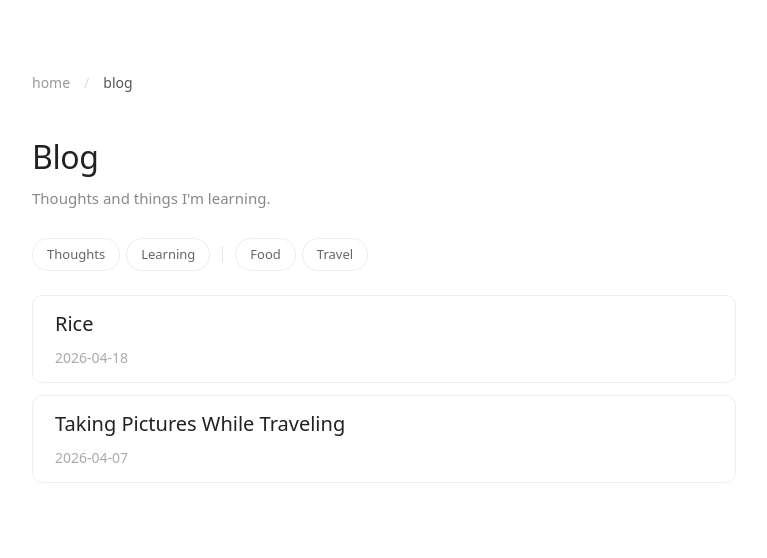
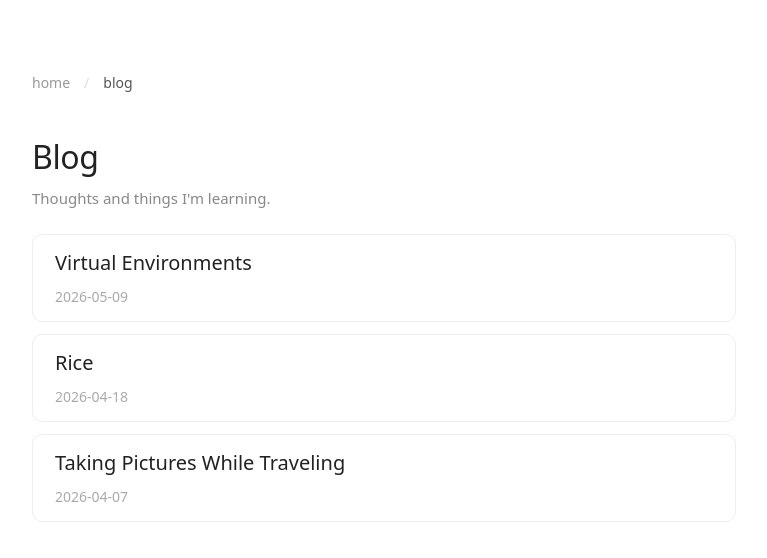
Before and after one commit to gaoe03/personalwebsite, a React (Vite) app: page /blog in a window 1280 px wide. Shown: the top 558 px of the page, without its empty margins (256-1023 px from the left). Built offline with nearby package versions, Linux system fonts and the light colour scheme.

Commit message:
added avp blog post, images, removed blog sorting

```diff
--- a/src/Blog.jsx
+++ b/src/Blog.jsx
@@ -1,27 +1,5 @@
-import { useState, useMemo } from 'react';
 import { Link } from 'react-router-dom';
 import posts from './posts/index.js';
-
-const FilterChip = ({ label, active, onClick }) => (
-  <button
-    onClick={onClick}
-    style={{
-      fontSize: '13px',
-      padding: '6px 14px',
-      borderRadius: '16px',
-      background: active ? '#222' : '#fff',
-      color: active ? '#fff' : '#666',
-      border: `1px solid ${active ? '#222' : '#eee'}`,
-      fontWeight: active ? 500 : 400,
-      cursor: 'pointer',
-      transition: 'all 0.15s ease',
-      whiteSpace: 'nowrap',
-      fontFamily: 'inherit',
-    }}
-  >
-    {label}
-  </button>
-);
 
 const PostCard = ({ post }) => {
   const dateLabel = post.status === 'growing'
@@ -59,28 +37,13 @@ const PostCard = ({ post }) => {
 };
 
 export default function Blog() {
-  const [typeFilter, setTypeFilter] = useState('all');
-  const [categoryFilter, setCategoryFilter] = useState('all');
-
-  const categories = useMemo(() => {
-    const set = new Set(posts.filter((p) => p.status !== 'draft').map((p) => p.category).filter(Boolean));
-    return Array.from(set).sort();
-  }, []);
-
-  const visible = posts.filter((p) => {
-    if (p.status === 'draft') return false;
-    if (typeFilter !== 'all' && p.type !== typeFilter) return false;
-    if (categoryFilter !== 'all' && p.category !== categoryFilter) return false;
-    return true;
-  });
+  const visible = posts.filter((p) => p.status !== 'draft');
 
   return (
     <div style={{ backgroundColor: '#fff', minHeight: '100vh', fontFamily: 'system-ui, -apple-system, sans-serif', color: '#333' }}>
       <style>{`
         .post-card:hover { border-color: #ccc !important; }
         .post-card:hover .post-title { color: #000; }
-        .filter-row::-webkit-scrollbar { display: none; }
-        .filter-row { scrollbar-width: none; }
       `}</style>
 
       <div style={{ maxWidth: '760px', margin: '0 auto', padding: '72px 28px 120px' }}>
@@ -96,38 +59,13 @@ export default function Blog() {
         </div>
 
         {/* Header */}
-        <div style={{ marginBottom: '28px' }}>
+        <div style={{ marginBottom: '24px' }}>
           <h1 style={{ fontSize: '32px', color: '#222', fontWeight: 500, letterSpacing: '-0.4px', marginBottom: '6px' }}>
             Blog
           </h1>
           <p style={{ color: '#888', fontSize: '15px', lineHeight: 1.5 }}>
             Thoughts and things I'm learning.
           </p>
-        </div>
-
-        {/* Filter row */}
-        <div className="filter-row" style={{ display: 'flex', gap: '6px', overflowX: 'auto', paddingBottom: '4px', marginBottom: '20px', alignItems: 'center' }}>
-          <FilterChip
-            label="Thoughts"
-            active={typeFilter === 'thoughts'}
-            onClick={() => setTypeFilter(typeFilter === 'thoughts' ? 'all' : 'thoughts')}
-          />
-          <FilterChip
-            label="Learning"
-            active={typeFilter === 'learning'}
-            onClick={() => setTypeFilter(typeFilter === 'learning' ? 'all' : 'learning')}
-          />
-          {categories.length > 0 && (
-            <div style={{ width: '1px', height: '16px', background: '#e5e5e5', margin: '0 6px', flexShrink: 0 }} />
-          )}
-          {categories.map((c) => (
-            <FilterChip
-              key={c}
-              label={c}
-              active={categoryFilter === c}
-              onClick={() => setCategoryFilter(categoryFilter === c ? 'all' : c)}
-            />
-          ))}
         </div>
 
         {/* Posts */}
--- a/src/BlogPost.jsx
+++ b/src/BlogPost.jsx
@@ -37,8 +37,12 @@ export default function BlogPost() {
         .post-content .intro-image { float: right; width: 180px; margin: 4px 0 12px 24px; border-radius: 10px; border: 1px solid #eee; padding: 8px 8px 6px; background: #fff; }
         .post-content .intro-image img { width: 100%; display: block; border-radius: 4px; }
         .post-content .intro-image figcaption { text-align: center; font-size: 11px; color: #999; margin-top: 6px; font-style: italic; }
+        .post-content .feature-image { margin: 0 0 1.8em; }
+        .post-content .feature-image img { width: 100%; display: block; border-radius: 8px; }
+        .post-content .feature-image figcaption { text-align: center; font-size: 12px; color: #999; margin-top: 8px; font-style: italic; }
         @media (max-width: 600px) {
           .post-content .intro-image { float: none; display: block; margin: 0 auto 20px; width: 55%; max-width: 180px; }
+          .post-content .feature-image { margin-bottom: 1.5em; }
         }
       `}</style>
       <div style={{ maxWidth: '680px', margin: '0 auto', padding: '72px 28px 120px' }}>
@@ -60,19 +64,6 @@ export default function BlogPost() {
 
         {/* Post */}
         <article>
-          <p style={{
-            color: '#aaa',
-            fontSize: '11.5px',
-            fontWeight: 500,
-            letterSpacing: '1.2px',
-            textTransform: 'uppercase',
-            marginBottom: '14px',
-          }}>
-            {post.type} · {post.category}
-            {post.status === 'growing' && (
-              <span style={{ marginLeft: '8px', color: '#bbb', letterSpacing: '0.3px', textTransform: 'none', fontSize: '12px', fontStyle: 'italic' }}>growing</span>
-            )}
-          </p>
           <h1 style={{ fontSize: '24px', fontWeight: 500, color: '#222', marginBottom: '8px', lineHeight: 1.3, letterSpacing: '-0.3px' }}>
             {post.title}
           </h1>
--- /dev/null
+++ b/src/posts/virtual-environments.mdx
@@ -0,0 +1,34 @@
+export const meta = {
+  title: 'Virtual Environments',
+  date: '2026-05-09',
+  type: 'thoughts',
+  category: 'Technology',
+  status: 'published',
+  excerpt: 'The Vision Pro is still too expensive and too niche, but its environments make a stronger case than people give them credit for.',
+};
+
+There's been news recently of Apple scaling back on their Vision Pro plans. Sales have been pretty low since its launch in February 2024. It is a bit disappointing, but also understandable. The heavy weight of the headset makes it uncomfortable to use for longer periods, and it's priced really high for the average consumer. Developers don't have much incentive to build for such a small userbase either. Meanwhile the Meta Quest exists at a fraction of the price, and now there's a whole new wave of glasses tech entering the space. I wanted to share my thoughts having owned one of these since launch, now questioning if I should sell it used on eBay.
+
+One of the main use cases people bring up is productivity, like connecting your Mac screen and working with a much larger display. I've tried it and it works well, but my PC setup at home already covers everything I need so I don't really use it for that. The most important feature to me is the display quality. Apple advertises ~23 million pixels total across both eyes, compared to the Quest 3's ~9 million. Having owned both headsets, the difference is noticeable and it matters more than I expected. I can watch movies and YouTube at a size that feels like a real theater without any of the graininess I associated with VR before.
+
+Apple has these environments built into the OS. Immersive spaces you can sit inside while using the headset. Yosemite, Bora Bora, the Moon, Jupiter. You can dial the immersion up or down so your room slowly disappears and gets replaced by the environment around you. One environment, Mt. Hood, especially resonated with me. Its real location is Trillium Lake in Oregon, with a lake view and mountain backdrop.
+
+<figure className="feature-image">
+  <img src="/posts/mt-hood.jpg" alt="Mount Hood environment on Apple Vision Pro" />
+  <figcaption>Mt. Hood on Vision Pro</figcaption>
+</figure>
+
+I know I'm not actually there. But the display is sharp enough and sound design convincing enough that my brain responds to it anyway. The raindrops that ripple onto the lake water, the sound of winds rustling the leaves in the forest that you only discover after you turn your head. You can switch between day and night versions too, and the night version is even more mesmerizing. The reflection of the snow capped mountain on the water is even more prominent, and if you have a video playing, it mirrors accurately onto the water as well. It reminded me of summer nights in high school when my friends would walk around parks at night and just talk. The sky never dark enough where you can't see anything, the feeling of having the entire place to yourself since everyone else is gone. I ended up actually booking a trip to the real Trillium Lake too (shameless plug, [@gaofiles on YouTube](https://www.youtube.com/@gaofiles)).
+
+It does sound a little dystopian to be using a virtual world to relax. The obvious response is to just go outside and enjoy these same things, and yeah, I do go outside. But going outside has more logistics. You have to drive somewhere, deal with weather, deal with people, etc. You're not going to sit beside a perfectly quiet mountain lake and also get work done, or project a movie theater sized screen over the lake. The Vision Pro gives me maybe 70% of that feeling instantly, with no people around, and that's good enough for me.
+
+What makes the environments work as well as they do is that Apple clearly put a lot of money and effort into building them. According to an interview with an Apple engineer, there are dedicated teams that travel to these locations, spend days capturing them, and then spend even more time in post making them feel right. For Mount Hood they even removed a road from the real location so the final version would feel more serene. That's a pretty big difference from the VR videos on YouTube that are usually just captured on a consumer action camera like a GoPro.
+
+<figure className="feature-image">
+  <img src="/posts/visionpro-environments.jpg" alt="Apple Vision Pro environment options" />
+  <figcaption>A few different environment options</figcaption>
+</figure>
+
+The environments feature is also really useful in different situations. As I've mentioned earlier, I don't usually work at home with my Vision Pro. Instead, I use it for the situations where I need to get some work done outside of that environment. If I'm on a trip with friends who are being loud in the living room, I can use Vision Pro environments to get rid of that noise. I've also used it on flights and genuinely forget that I'm on the plane. Doesn't matter where I am, the screen is the same, the environment is the same.
+
+Apple has shown that these environments can be genuinely impressive, and that's with first generation hardware that's still too bulky and expensive. But they don't release that many of them, and I think that's tied to the same problem everything else on this platform runs into. Not enough people using it to justify the investment. So if you find yourself with some free time, go try out a Vision Pro demo. I hope they don't scrap it entirely, and we get more environments in the future. Just gotta wait long enough for more people to adopt I guess.
```
Also changed, not shown: public/posts/visionpro-environments.jpg (added), 1 other file (tests, documents, lock files or other folders).
